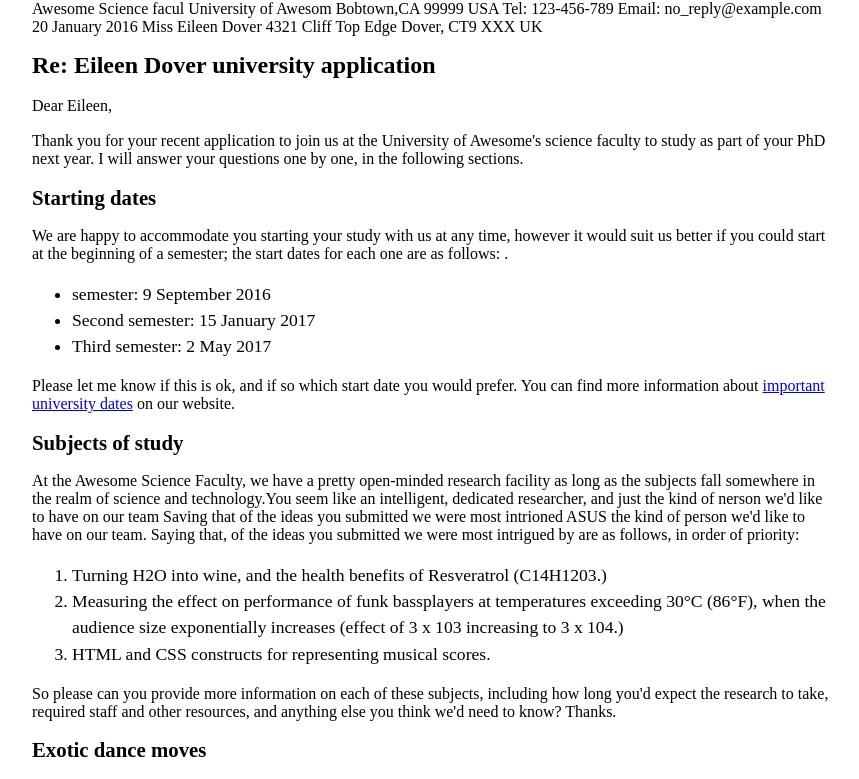
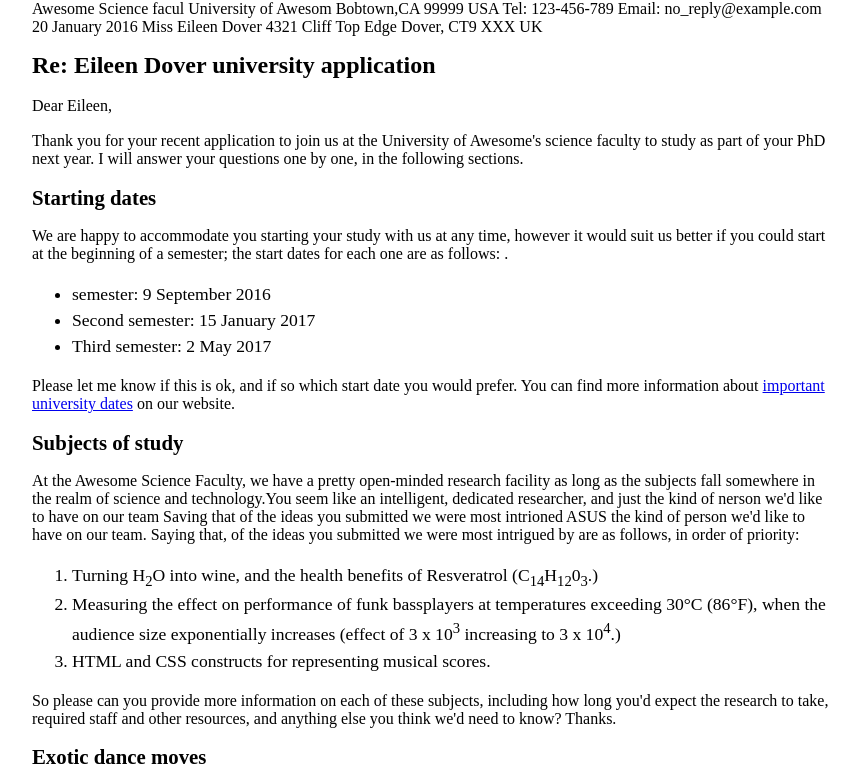
Before and after one commit to chicoty/git-tutorial, a website built with Vite: page index.html in a window 1280 px wide. Shown: the top 779 px of the page, without its empty margins (208-1067 px from the left). Built offline with nearby package versions, Linux system fonts and the light colour scheme.

Commit message:
上付き文字の追加

```diff
--- a/index.html
+++ b/index.html
@@ -51,10 +51,10 @@
     by are as follows, in order of priority:
 
     <ol>
-      <li>Turning H2O into wine, and the health benefits of Resveratrol (C14H1203.) </li>
+      <li>Turning H<sub>2</sub>O into wine, and the health benefits of Resveratrol (C<sub>14</sub>H<sub>12</sub>0<sub>3</sub>.) </li>
       <li>
         Measuring the effect on performance of funk bassplayers at temperatures exceeding 30°C (86°F), when the
-        audience size exponentially increases (effect of 3 x 103 increasing to 3 x 104.)
+        audience size exponentially increases (effect of 3 x 10<sup>3</sup> increasing to 3 x 10<sup>4</sup>.)
         </li>
       <li>HTML and CSS constructs for representing musical scores. </li>
     </ol>
```
